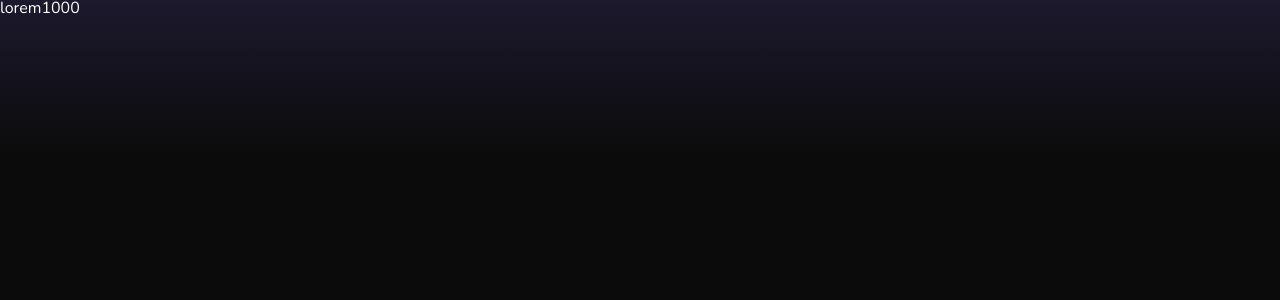
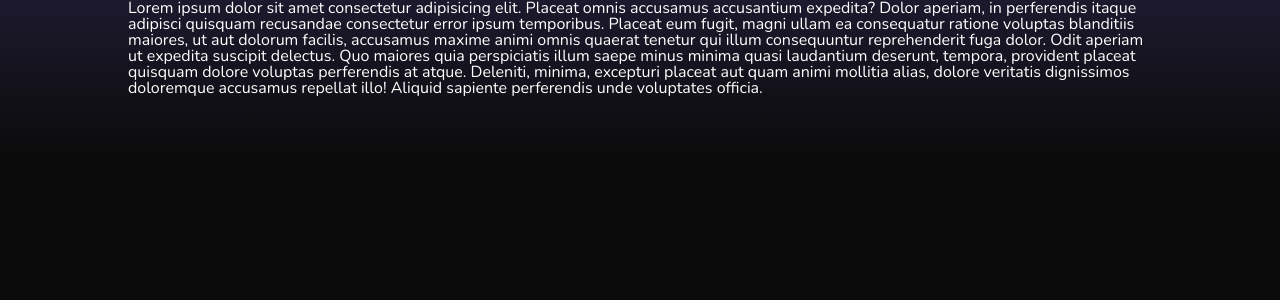
Before and after one commit to duduBTW/game-store, a React (Vite) app: page / in a window 1280 px wide. Shown: the top 300 px of the page. Built offline with nearby package versions, Linux system fonts and the light colour scheme.

Commit message:
- Add sizes and border radius theme - Add size container - Add typography className - Game page boilerplate

```diff
--- /dev/null
+++ b/src/components/design-system/size-container/size-container.styles.ts
@@ -0,0 +1,22 @@
+import styled, { css } from "styled-components";
+import { Props } from "./size-container.props";
+
+export const Container = styled.div<Pick<Props, "size" | "centered">>(
+  ({ theme, size, centered }) => {
+    const getCenteredStyles = () => {
+      if (!centered) {
+        return;
+      }
+
+      return css`
+        margin: 0 auto;
+      `;
+    };
+
+    return css`
+      max-width: ${theme.sizes.container[size]};
+      width: 100%;
+      ${getCenteredStyles()}
+    `;
+  }
+);
--- /dev/null
+++ b/src/components/design-system/size-container/size-container.tsx
@@ -0,0 +1,6 @@
+import { Props } from "./size-container.props";
+import { Container } from "./size-container.styles";
+
+export default function SizeContainer({ children, ...rest }: Props) {
+  return <Container {...rest}>{children}</Container>;
+}
--- a/src/components/design-system/typography/typography.props.ts
+++ b/src/components/design-system/typography/typography.props.ts
@@ -18,4 +18,5 @@ export interface TypographyCustomization {
 export interface Props extends Partial<TypographyCustomization> {
   as?: React.ElementType;
   children: React.ReactNode;
+  className?: string;
 }
--- /dev/null
+++ b/src/components/pages/game/game-page.styles.ts
@@ -0,0 +1,36 @@
+import SizeContainer from "@/components/design-system/size-container/size-container";
+import Typography from "@/components/design-system/typography/typography";
+import styled, { css } from "styled-components";
+
+export const UpperPartContainer = styled(SizeContainer)(({ theme }) => {
+  const { gaps } = theme.sizes;
+
+  return css`
+    padding: ${gaps[12]} 0;
+  `;
+});
+
+export const BottomPartContainer = styled(SizeContainer)(({ theme }) => {
+  const { gaps } = theme.sizes;
+
+  return css`
+    padding: ${gaps[6]};
+  `;
+});
+
+export const Image = styled.img(({ theme }) => {
+  return css`
+    width: 100%;
+    aspect-ratio: 16 / 9;
+    object-fit: cover;
+    object-position: center 20%;
+    border-radius: ${theme.borderRadius.medium};
+  `;
+});
+
+export const GameDescription = styled(Typography)(() => {
+  return css`
+    hyphens: auto;
+    text-align: justify;
+  `;
+});
--- a/src/components/pages/game/game-page.tsx
+++ b/src/components/pages/game/game-page.tsx
@@ -1,17 +1,56 @@
+import SizeContainer from "@/components/design-system/size-container/size-container";
 import Typography from "@/components/design-system/typography/typography";
+import {
+  BottomPartContainer,
+  GameDescription,
+  Image,
+  UpperPartContainer,
+} from "./game-page.styles";
 
 export default function GamePage() {
   return (
     <div>
+      <UpperPart />
+      <Carousel />
+      <BottomPart />
+    </div>
+  );
+}
+
+function UpperPart() {
+  return (
+    <UpperPartContainer size="small" centered>
       <Typography
         as="h1"
         fontFamily="Rubik"
         weight="black"
-        size="2xl"
+        size="3xl"
         lineHeight="title"
       >
         MONSTER HUNTER RISE
       </Typography>
-    </div>
+    </UpperPartContainer>
   );
 }
+
+function Carousel() {
+  return (
+    <SizeContainer size="small" centered>
+      <Image src="https://pbs.twimg.com/media/FvaGBBCaYAAtMu5?format=jpg&name=medium" />
+    </SizeContainer>
+  );
+}
+
+function BottomPart() {
+  return (
+    <BottomPartContainer size="small" centered>
+      <GameDescription size="base" color="gray.300">
+        Rise to the challenge and join the hunt! In Monster Hunter Rise, the
+        latest installment in the award-winning and top-selling Monster Hunter
+        series, you’ll become a hunter, explore brand new maps and use a variety
+        of weapons to take down fearsome monsters as part of an all-new
+        storyline.
+      </GameDescription>
+    </BottomPartContainer>
+  );
+}
--- a/src/components/pages/home/home-page.tsx
+++ b/src/components/pages/home/home-page.tsx
@@ -1,3 +1,20 @@
+import SizeContainer from "@/components/design-system/size-container/size-container";
+
 export default function HomePage() {
-  return <div>lorem1000</div>;
+  return (
+    <SizeContainer size="large" centered>
+      Lorem ipsum dolor sit amet consectetur adipisicing elit. Placeat omnis
+      accusamus accusantium expedita? Dolor aperiam, in perferendis itaque
+      adipisci quisquam recusandae consectetur error ipsum temporibus. Placeat
+      eum fugit, magni ullam ea consequatur ratione voluptas blanditiis maiores,
+      ut aut dolorum facilis, accusamus maxime animi omnis quaerat tenetur qui
+      illum consequuntur reprehenderit fuga dolor. Odit aperiam ut expedita
+      suscipit delectus. Quo maiores quia perspiciatis illum saepe minus minima
+      quasi laudantium deserunt, tempora, provident placeat quisquam dolore
+      voluptas perferendis at atque. Deleniti, minima, excepturi placeat aut
+      quam animi mollitia alias, dolore veritatis dignissimos doloremque
+      accusamus repellat illo! Aliquid sapiente perferendis unde voluptates
+      officia.
+    </SizeContainer>
+  );
 }
--- a/src/constants/theme.ts
+++ b/src/constants/theme.ts
@@ -21,6 +21,24 @@ const theme: DefaultTheme = {
       "900": "#18181B",
     },
   },
+  sizes: {
+    container: {
+      small: "64rem",
+      medium: "76.8rem",
+      large: "102.4rem",
+    },
+    gaps: {
+      "1": "0.4rem",
+      "2": "0.8rem",
+      "3": "1.2rem",
+      "12": "4.8rem",
+      "6": "2.4rem",
+      "8": "3.2rem",
+    },
+  },
+  borderRadius: {
+    medium: "1.2rem",
+  },
 };
 
 export default theme;
```
Also changed, not shown: src/components/design-system/size-container/size-container.props.ts (added, +7 -0 lines), src/styled.d.ts (+10 -0 lines).
